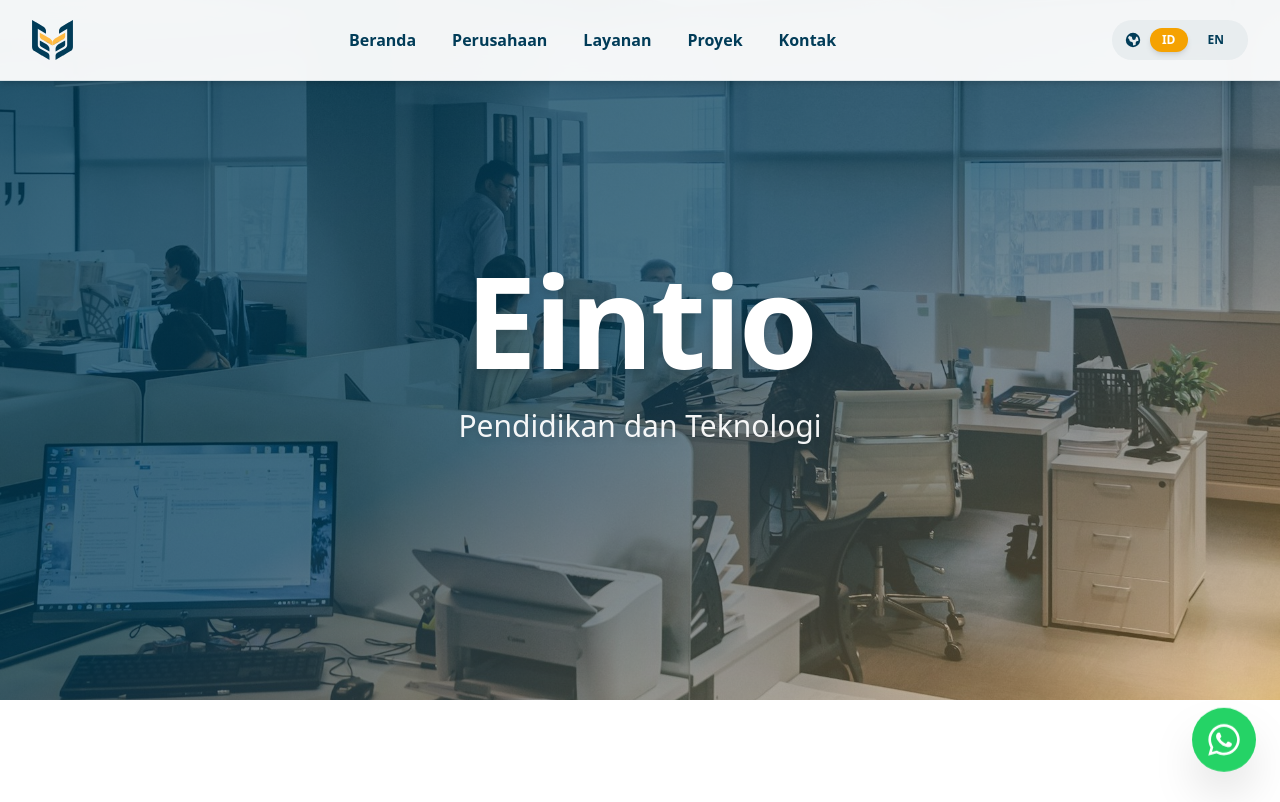
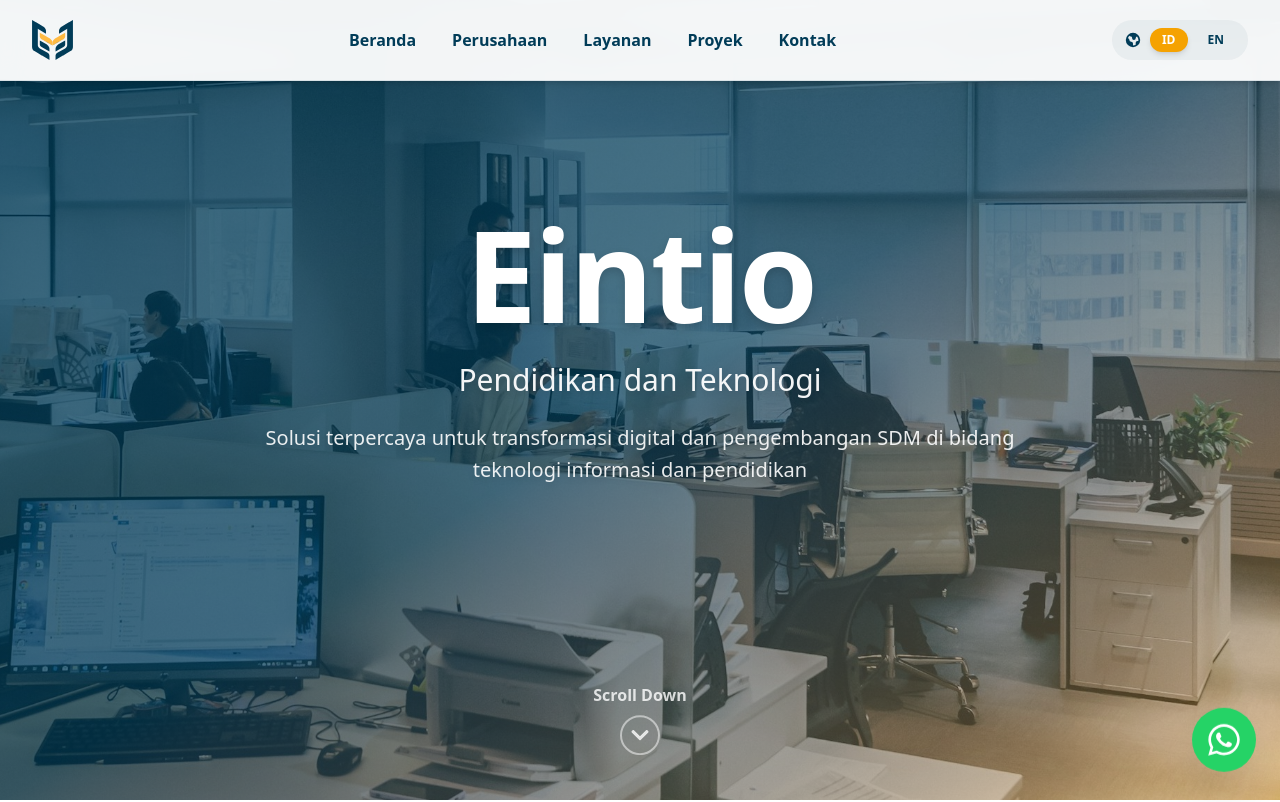
Before and after one commit to RysNan/eintio-webpro, a React (Vite) app: page / in a window 1280 px wide. Shown: the top 802 px of the page. Built offline with nearby package versions, Linux system fonts and the light colour scheme.

Commit message:
Enhance Jumbotron component with scroll down button and brief description; update content files for new brief text

```diff
--- a/src/components/Jumbotron.tsx
+++ b/src/components/Jumbotron.tsx
@@ -1,20 +1,42 @@
 import { useLanguage } from "../context/LanguageContext";
+import { FaChevronDown } from 'react-icons/fa';
 
 const Jumbotron = () => {
   const { content } = useLanguage();
+
+  const scrollToNextSection = () => {
+    const nextSection = document.getElementById('company');
+    nextSection?.scrollIntoView({ behavior: 'smooth' });
+  };
+
   return (
     <div id="home" className="w-full">
-      <div className="relative w-full overflow-hidden h-[500px] md:h-[600px] lg:h-[700px]">
+      <div className="relative w-full overflow-hidden h-screen min-h-[600px]">
         <img src={content.jumbotron.header} className="w-full h-full object-cover" alt="header" />
-        <div className="absolute inset-0 bg-linear-to-br from-[#013C58]/80 via-[#013C58]/70 to-[#F5A201]/40 flex items-center justify-center px-6">
-          <div className="text-center max-w-5xl">
+        <div className="absolute inset-0 bg-linear-to-br from-[#013C58]/80 via-[#013C58]/70 to-[#F5A201]/40 flex flex-col items-center justify-center px-6">
+          <div className="text-center max-w-5xl flex-1 flex flex-col items-center justify-center">
             <h1 className="text-5xl md:text-7xl lg:text-9xl text-white font-black mb-6 tracking-tight drop-shadow-lg">
               {content.jumbotron.title}
             </h1>
-            <p className="text-xl md:text-2xl lg:text-3xl text-white/95 font-light drop-shadow-md">
+            <p className="text-xl md:text-2xl lg:text-3xl text-white/95 font-light drop-shadow-md mb-6">
               {content.jumbotron.description}
             </p>
+            <p className="text-base md:text-lg lg:text-xl text-white/90 max-w-3xl leading-relaxed drop-shadow-md">
+              {content.jumbotron.brief}
+            </p>
           </div>
+
+          {/* Scroll Down Button */}
+          <button
+            onClick={scrollToNextSection}
+            className="mb-8 flex flex-col items-center gap-2 text-white/80 hover:text-white transition-all duration-300 group animate-bounce"
+            aria-label="Scroll to next section"
+          >
+            <span className="text-sm md:text-base font-semibold">Scroll Down</span>
+            <div className="w-10 h-10 border-2 border-white/50 rounded-full flex items-center justify-center group-hover:border-white group-hover:bg-white/10 transition-all duration-300">
+              <FaChevronDown className="text-xl" />
+            </div>
+          </button>
         </div>
       </div>
     </div>
--- a/src/static/content-en.js
+++ b/src/static/content-en.js
@@ -6,7 +6,8 @@
     "jumbotron": {
         "header": '/header.jpg',
         "title": "Eintio",
-        "description": "Academic and Technology"
+        "description": "Academic and Technology",
+        "brief": "Trusted solutions for digital transformation and human resource development in information technology and education"
     },
     "about": {
         "title": "About Company",
--- a/src/static/content.js
+++ b/src/static/content.js
@@ -6,7 +6,8 @@
     "jumbotron": {
         "header": '/header.jpg',
         "title": "Eintio",
-        "description": "Pendidikan dan Teknologi"
+        "description": "Pendidikan dan Teknologi",
+        "brief": "Solusi terpercaya untuk transformasi digital dan pengembangan SDM di bidang teknologi informasi dan pendidikan"
     },
     "about": {
         "title": "Tentang Perusahaan",
```
